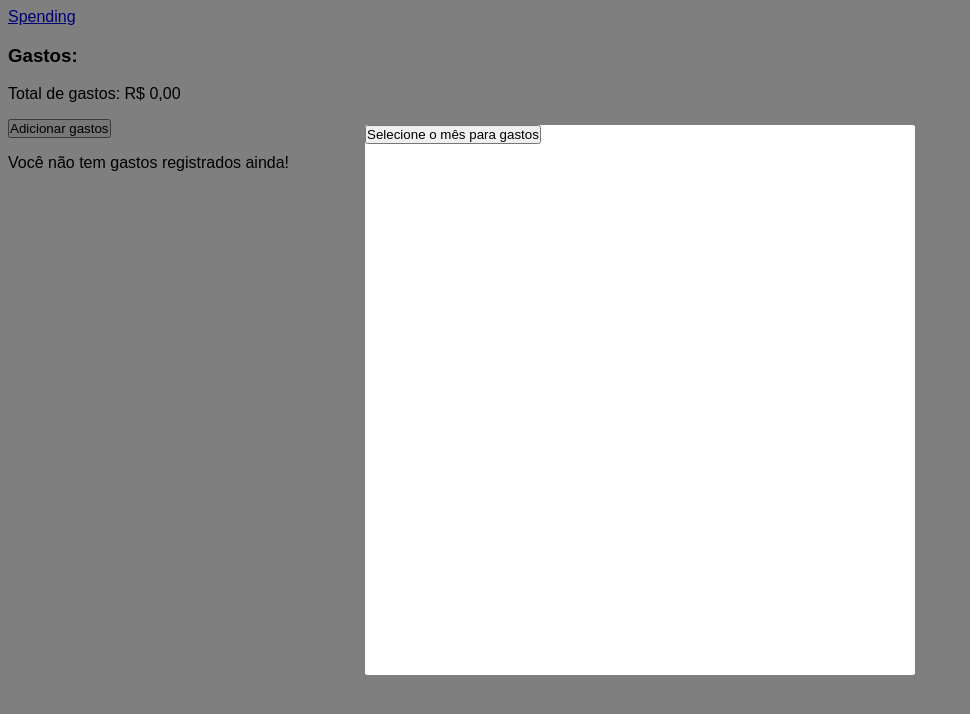
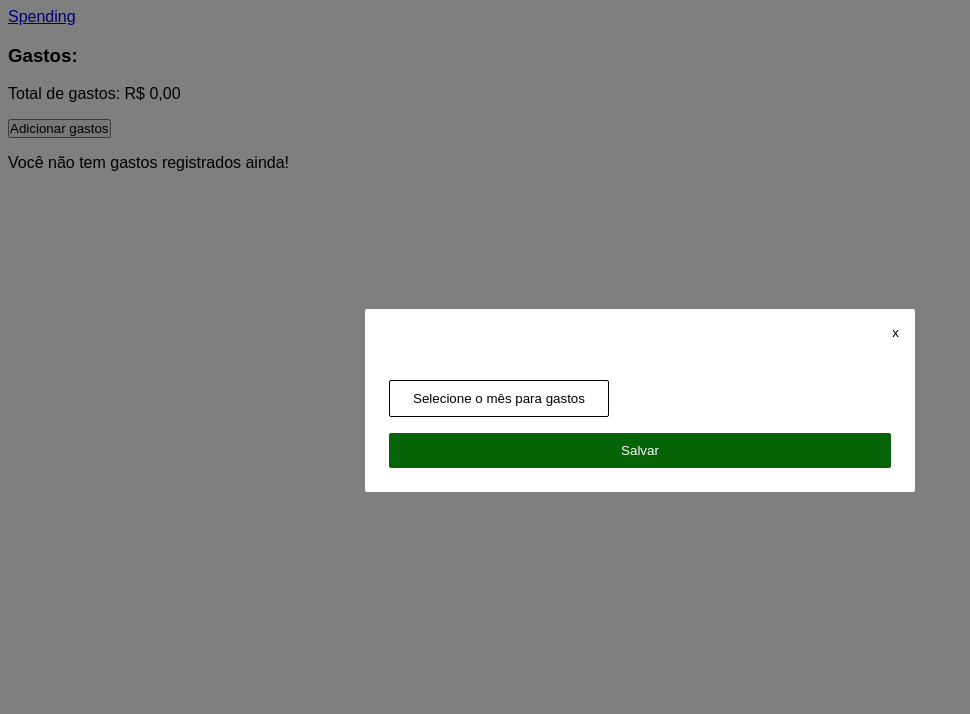
Before and after one commit to TioCleber/spending, a React (Create React App) app: page / in a window 1280 px wide. Both pictures are taken after a click on the button "Adicionar gastos". Shown: the top 714 px of the page, without its empty margins (0-970 px from the left). Built offline with nearby package versions, Linux system fonts and the light colour scheme.

Commit message:
styles to modal, formSpending and inputs

```diff
--- a/src/components/Inputs/Input.tsx
+++ b/src/components/Inputs/Input.tsx
@@ -1,3 +1,5 @@
+import './style.css'
+
 interface InputsProps {
   name: string
   type?: string
@@ -21,14 +23,17 @@ export const Input = ({
 
   return (
     <>
-      <label htmlFor={name}>{label}</label>
+      <label className="label-custom" htmlFor={name}>
+        {label}
 
         <input
+          className="input-custom"
           type={type || 'text'}
           value={value || ''}
           name={name}
           onChange={handleChange}
         />
+      </label>
     </>
   )
 }
--- a/src/components/Inputs/InputCurrencyValue.tsx
+++ b/src/components/Inputs/InputCurrencyValue.tsx
@@ -1,4 +1,5 @@
 import { formatCurrency } from '../../utils/formatCurrency'
+import './style.css'
 
 interface InputsProps {
   name: string
@@ -27,14 +28,17 @@ export const InputCurrencyValue = ({
 
   return (
     <>
-      <label htmlFor={name}>{label}</label>
+      <label className="label-custom" htmlFor={name}>
+        {label}
 
         <input
+          className="input-custom"
           type={type || 'text'}
           value={formatCurrency(Number(value)) || ''}
           name={name}
           onChange={handleChange}
         />
+      </label>
     </>
   )
 }
--- /dev/null
+++ b/src/components/Inputs/style.css
@@ -0,0 +1,13 @@
+.label-custom {
+  display: block;
+  margin: 0 0 16px;
+}
+
+.input-custom {
+  display: block;
+  width: 100%;
+  padding: 10px 5px;
+  margin: 5px 0 0;
+  border: 1px solid;
+  border-radius: 2px;
+}
--- a/src/components/Modal/index.tsx
+++ b/src/components/Modal/index.tsx
@@ -1,13 +1,20 @@
-import './index.css'
+import './style.css'
 
 interface ModalProps {
   children: React.ReactNode
+  onClose?: () => void
 }
 
-export const Modal = ({ children }: ModalProps) => {
+export const Modal = ({ children, onClose }: ModalProps) => {
   return (
     <div className="container-modal">
-      <div className="modal-content">{children}</div>
+      <div id="modal" className="modal-content">
+        <div className="modal-header">
+          <button className="modal-close-button" onClick={onClose}>x</button>
+        </div>
+
+        {children}
+      </div>
     </div>
   )
 }
--- a/src/components/Modal/index.css
+++ b/src/components/Modal/style.css
@@ -11,9 +11,21 @@
 }
 
 .modal-content {
-  width: 550px;
-  height: 550px;
-  display: flex;
+  padding: 16px;
   border-radius: 2px;
   background: #ffffff;
+  margin: 0 24px;
+  width: 100%;
+  max-width: 550px;
 }
+
+.modal-header {
+  display: flex;
+  justify-content: flex-end;
+  margin: 0 0 16px;
+}
+
+.modal-close-button {
+  border: none;
+  background-color: transparent;
+}
--- a/src/components/Select/index.tsx
+++ b/src/components/Select/index.tsx
@@ -1,4 +1,5 @@
 import { useState } from 'react'
+import './style.css'
 
 interface SelectProps {
   selected: string
@@ -20,15 +21,19 @@ export const Select = ({ selected, values, setValue }: SelectProps) => {
   }
 
   return (
-    <div>
-      <button onClick={handleClick}>
+    <div className="container-select">
+      <button className="select-custom" onClick={handleClick}>
         {selected || 'Selecione o mês para gastos'}
       </button>
 
-      {values.length && open && (
-        <div className={(open && 'active') || ''}>
+      {values.length && (
+        <div className={'container-options-custom' + (open ? ' active' : '')}>
           {values.map((value) => (
-            <button key={value} onClick={() => handleSelect(value)}>
+            <button
+              className="option-custom"
+              key={value}
+              onClick={() => handleSelect(value)}
+            >
               {value}
             </button>
           ))}
--- /dev/null
+++ b/src/components/Select/style.css
@@ -0,0 +1,39 @@
+.container-select {
+  position: relative;
+  margin: 16px 0;
+}
+
+.select-custom {
+  border: 1px solid;
+  padding: 10px 5px;
+  background: transparent;
+  border-radius: 2px;
+  width: 100%;
+  max-width: 220px;
+}
+
+.container-options-custom {
+  display: flex;
+  width: 100%;
+  max-width: 220px;
+  flex-direction: column;
+  overflow: auto;
+  height: 0;
+  transition: 0.3s;
+  position: absolute;
+  border-radius: 0 0 2px 2px;
+  border: 1px solid;
+  border-top: none;
+  visibility: hidden;
+}
+
+.container-options-custom.active {
+  height: 250px;
+  visibility: visible;
+}
+
+.option-custom {
+  border: none;
+  background: #ffffff;
+  padding: 10px 5px;
+}
--- a/src/pages/Home/Home.tsx
+++ b/src/pages/Home/Home.tsx
@@ -47,8 +47,8 @@ export const Home = () => {
       </main>
 
       {open && (
-        <Modal>
-          <FormSpending refetch={refetch} />
+        <Modal onClose={handleClick}>
+          <FormSpending onClose={handleClick} refetch={refetch} />
         </Modal>
       )}
     </>
--- a/src/pages/components/FormSpending/index.tsx
+++ b/src/pages/components/FormSpending/index.tsx
@@ -1,5 +1,5 @@
 import { useState } from 'react'
-
+import './style.css'
 import { Input } from '../../../components/Inputs/Input'
 import { InputCurrencyValue } from '../../../components/Inputs/InputCurrencyValue'
 import { Select } from '../../../components/Select'
@@ -8,9 +8,10 @@ import type { Spending } from '../../../typings/FormSpending'
 
 interface FormSpendingProps {
   refetch?: React.Dispatch<React.SetStateAction<boolean>>
+  onClose?: () => void
 }
 
-export const FormSpending = ({ refetch }: FormSpendingProps) => {
+export const FormSpending = ({ refetch, onClose }: FormSpendingProps) => {
   const [state, setState] = useState<Record<string, string>>({})
   const [month, setMonth] = useState('')
   const [spendingIndex, setSpendingIndex] = useState([0])
@@ -30,7 +31,7 @@ export const FormSpending = ({ refetch }: FormSpendingProps) => {
       if (state[`spending_${item}`] && state[`value_${item}`]) {
         spending.push({
           name: state[`spending_${item}`],
-          value: state[`value_${item}`]
+          value: state[`value_${item}`],
         })
       }
     })
@@ -38,15 +39,26 @@ export const FormSpending = ({ refetch }: FormSpendingProps) => {
     return localStorage.setItem(month, JSON.stringify(spending))
   }
 
+  const handleSaveSpending = () => {
+    handleSpending(spendingIndex)
+
+    refetch && refetch((oldRefetch) => !oldRefetch)
+
+    onClose && onClose()
+  }
+
+  const validateOverflow = spendingIndex.length > 1 ? 'auto' : 'initial'
+
   return (
-    <main>
-      <section>
+    <main
+      style={{ overflow: validateOverflow }}
+      className="container-form-spending"
+    >
       <Select selected={month} setValue={setMonth} values={months} />
-      </section>
 
       {month &&
         spendingIndex.map((item, index) => (
-          <section key={index}>
+          <section className="container-inputs" key={index}>
             <Input
               name={`spending_${item}`}
               label={'Nome do Gasto: '}
@@ -63,26 +75,35 @@ export const FormSpending = ({ refetch }: FormSpendingProps) => {
               value={state[`value_${item}`]}
             />
 
+            <div className="container-buttons">
               {spendingIndex.length > 1 && (
-              <button onClick={() => handleRemove(item)}>Remove</button>
+                <button
+                  className="action-button remove-item"
+                  onClick={() => handleRemove(item)}
+                >
+                  Remover
+                </button>
               )}
 
               {month && index === spendingIndex.length - 1 && (
-              <button onClick={handleClick}>+</button>
+                <button
+                  className="action-button add-item"
+                  onClick={handleClick}
+                >
+                  +
+                </button>
               )}
+            </div>
           </section>
         ))}
 
-      {state.spending_0 && state.value_0 && (
       <button
-          onClick={() => {
-            handleSpending(spendingIndex)
-            refetch && refetch((oldRefetch) => !oldRefetch)
-          }}
+        className="save-spending"
+        disabled={!(state.spending_0 && state.value_0)}
+        onClick={handleSaveSpending}
       >
-          Adicionar
+        Salvar
       </button>
-      )}
     </main>
   )
 }
--- /dev/null
+++ b/src/pages/components/FormSpending/style.css
@@ -0,0 +1,38 @@
+.container-form-spending {
+  max-height: 550px;
+  height: 100%;
+  overflow-y: auto;
+  padding: 8px;
+}
+
+.container-inputs {
+  margin: 0 0 16px;
+  border-bottom: 1px solid;
+  padding: 0 0 16px;
+}
+
+.container-buttons {
+  display: flex;
+}
+
+.add-item,
+.remove-item {
+  width: 100%;
+  padding: 10px 5px;
+  background-color: transparent;
+  border: 1px solid;
+  border-radius: 2px;
+}
+
+.container-buttons > .action-button + .action-button {
+  margin-left: 8px;
+}
+
+.save-spending {
+  width: 100%;
+  padding: 10px 5px;
+  border-radius: 2px;
+  border: none;
+  background-color: #056405;
+  color: #ffffff;
+}
```
Lines whose indentation alone changed are shown as unchanged.
